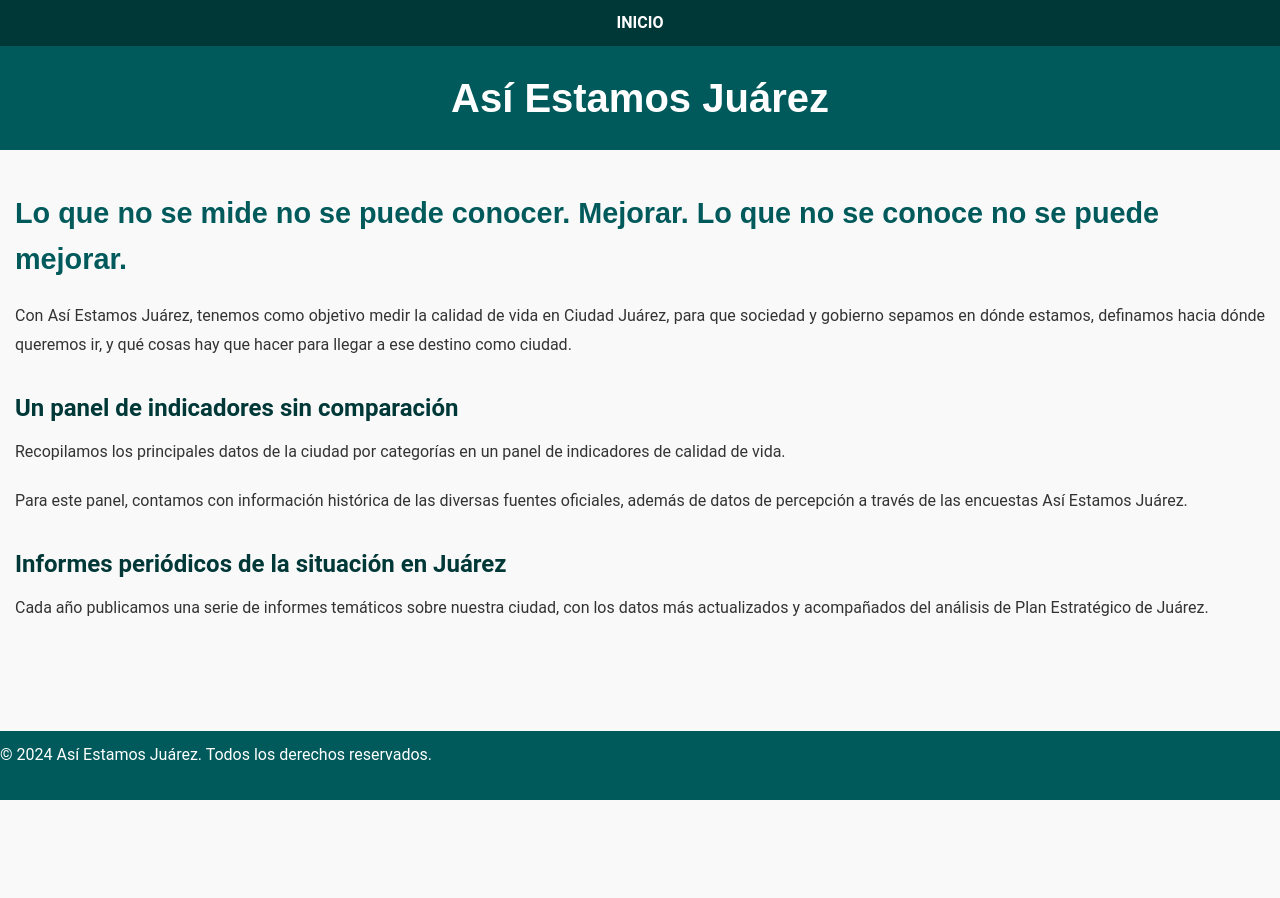
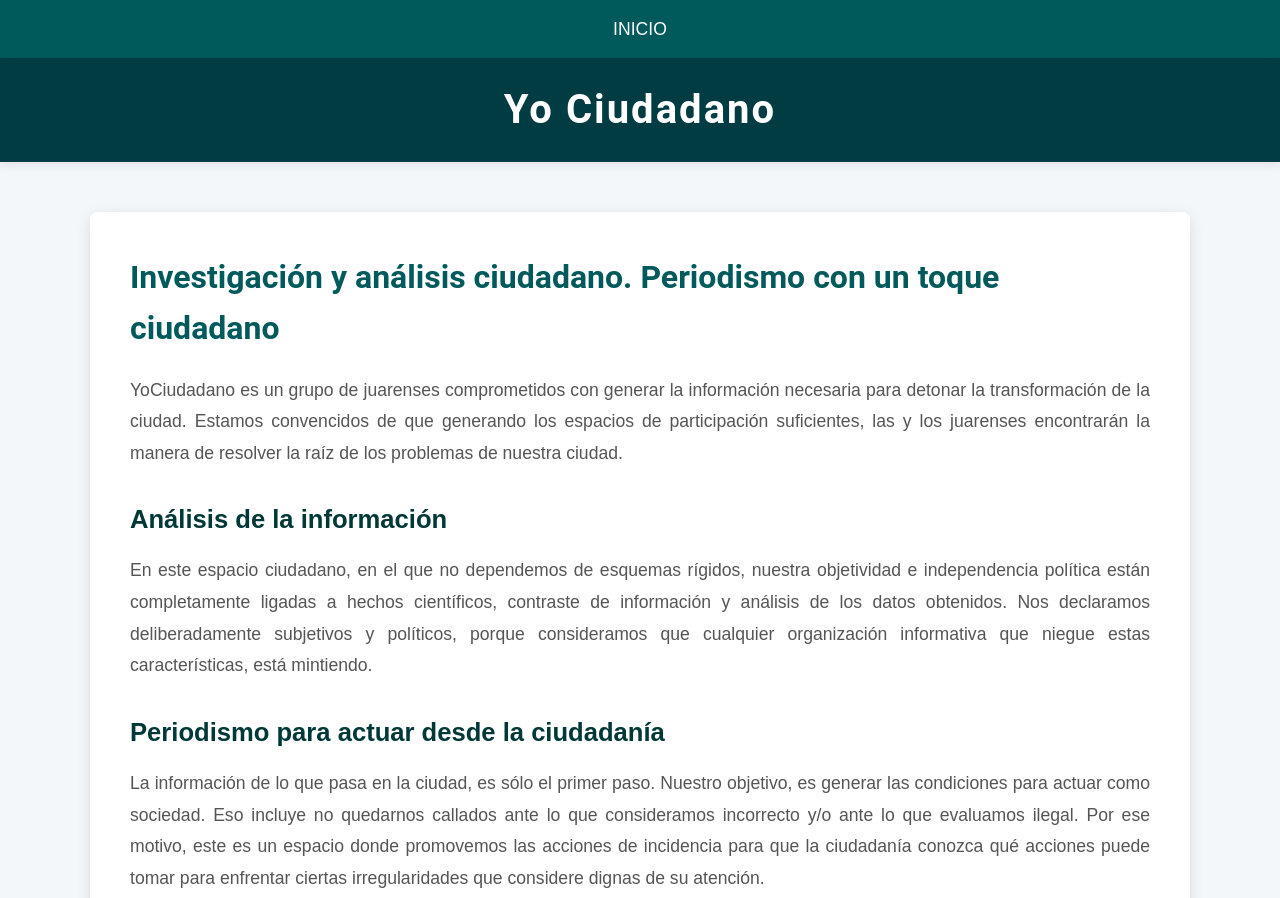
Before and after one commit to Monika1chr/Monika1chr, a plain HTML site: page Sub paginas/Así estamos en Juárez.html in a window 1280 px wide. Shown: the top 898 px of the page. Before the commit the page ends 800 px from the top, so only its background shows below. Drawn offline with Linux system fonts and the light colour scheme.

Commit message:
Update Así estamos en Juárez.html

```diff
--- a/Sub paginas/Así estamos en Juárez.html
+++ b/Sub paginas/Así estamos en Juárez.html
@@ -3,40 +3,39 @@
 <head>
     <meta charset="UTF-8">
     <meta name="viewport" content="width=device-width, initial-scale=1.0">
-    <title>Así Estamos Juárez</title>
+    <title>YoCiudadano</title>
     <style>
-
         * {
             margin: 0;
             padding: 0;
             box-sizing: border-box;
         }
 
-
         body {
-            font-family: 'Roboto', sans-serif;
-            background-color: #f9f9f9;
+            font-family: 'Arial', sans-serif;
+            background-color: #f4f7fa;
             color: #333;
             line-height: 1.6;
         }
 
-
         header {
-            background-color: #005a5b;
+            background-color: #003c42;
             color: #fff;
             padding: 20px 0;
             text-align: center;
+            box-shadow: 0 2px 10px rgba(0, 0, 0, 0.1);
         }
 
         header h1 {
             font-size: 2.5rem;
-            font-family: 'Montserrat', sans-serif;
+            font-family: 'Roboto', sans-serif;
+            font-weight: 700;
+            letter-spacing: 2px;
         }
 
-
         nav {
-            background-color: #003838;
-            padding: 10px 0;
+            background-color: #005a5b;
+            padding: 15px 0;
             text-align: center;
         }
 
@@ -44,73 +43,75 @@
             list-style: none;
             display: flex;
             justify-content: center;
+            margin: 0;
         }
 
         nav ul li {
-            margin: 0 15px;
+            margin: 0 20px;
         }
 
         nav ul li a {
             color: #fff;
             text-decoration: none;
-            font-size: 1rem;
-            font-weight: bold;
+            font-size: 1.1rem;
+            font-weight: 500;
             text-transform: uppercase;
+            transition: color 0.3s ease-in-out;
         }
 
         nav ul li a:hover {
             color: #f39c12;
         }
 
-
-        .container {
-            max-width: 960px;
-            margin: 0 auto;
-            padding: 0 15px;
-        }
-
-
         main {
-            padding: 40px 0;
+            padding: 50px 20px;
         }
 
         #contenido {
-            max-width: 100%;
+            max-width: 1100px;
             margin: 0 auto;
+            background-color: #fff;
+            padding: 40px;
+            border-radius: 8px;
+            box-shadow: 0 4px 15px rgba(0, 0, 0, 0.1);
         }
 
         h2 {
-            font-size: 1.8rem;
-            font-family: 'Montserrat', sans-serif;
+            font-size: 2rem;
+            font-family: 'Roboto', sans-serif;
             color: #005a5b;
             margin-bottom: 20px;
+            font-weight: 600;
         }
 
         h3 {
-            font-size: 1.5rem;
+            font-size: 1.6rem;
             color: #003838;
             margin-top: 30px;
-            margin-bottom: 10px;
+            margin-bottom: 15px;
+            font-weight: 600;
         }
 
         p {
-            font-size: 1rem;
+            font-size: 1.1rem;
+            color: #555;
             margin-bottom: 20px;
             line-height: 1.8;
             text-align: justify;
         }
 
-
         footer {
-            background-color: #005a5b;
+            background-color: #003c42;
             color: #fff;
             text-align: center;
-            padding: 10px 0;
-            position: fixed;
-            width: 100%;
-            bottom: 0;
+            padding: 15px 0;
+            margin-top: 50px;
+            box-shadow: 0 -2px 10px rgba(0, 0, 0, 0.1);
         }
 
+        footer p {
+            font-size: 1rem;
+        }
 
         @media (max-width: 768px) {
             header h1 {
@@ -125,22 +126,25 @@
                 margin: 10px 0;
             }
 
+            #contenido {
+                padding: 20px;
+            }
+
             h2 {
-                font-size: 1.5rem;
+                font-size: 1.6rem;
             }
 
             h3 {
-                font-size: 1.3rem;
+                font-size: 1.4rem;
             }
 
             p {
-                font-size: 0.9rem;
+                font-size: 1rem;
             }
         }
     </style>
 </head>
 <body>
-
 
     <nav>
         <ul>
@@ -148,30 +152,25 @@
         </ul>
     </nav>
 
-
     <header>
-      <h1>Así Estamos Juárez</h1>
+        <h1>Yo Ciudadano</h1>
     </header>
 
+    <main>
+        <section id="contenido">
+            <h2>Investigación y análisis ciudadano. Periodismo con un toque ciudadano</h2>
+            <p>YoCiudadano es un grupo de juarenses comprometidos con generar la información necesaria para detonar la transformación de la ciudad. Estamos convencidos de que generando los espacios de participación suficientes, las y los juarenses encontrarán la manera de resolver la raíz de los problemas de nuestra ciudad.</p>
 
-    <main>
-        <section id="contenido" class="container">
-            <h2>Lo que no se mide no se puede conocer. Mejorar. Lo que no se conoce no se puede mejorar.</h2>
-            <p>Con Así Estamos Juárez, tenemos como objetivo medir la calidad de vida en Ciudad Juárez, para que sociedad y gobierno sepamos en dónde estamos, definamos hacia dónde queremos ir, y qué cosas hay que hacer para llegar a ese destino como ciudad.</p>
+            <h3>Análisis de la información</h3>
+            <p>En este espacio ciudadano, en el que no dependemos de esquemas rígidos, nuestra objetividad e independencia política están completamente ligadas a hechos científicos, contraste de información y análisis de los datos obtenidos. Nos declaramos deliberadamente subjetivos y políticos, porque consideramos que cualquier organización informativa que niegue estas características, está mintiendo.</p>
 
-            <h3>Un panel de indicadores sin comparación</h3>
-            <p>Recopilamos los principales datos de la ciudad por categorías en un panel de indicadores de calidad de vida.</p>
-
-            <p>Para este panel, contamos con información histórica de las diversas fuentes oficiales, además de datos de percepción a través de las encuestas Así Estamos Juárez.</p>
-
-            <h3>Informes periódicos de la situación en Juárez</h3>
-            <p>Cada año publicamos una serie de informes temáticos sobre nuestra ciudad, con los datos más actualizados y acompañados del análisis de Plan Estratégico de Juárez.</p>
+            <h3>Periodismo para actuar desde la ciudadanía</h3>
+            <p>La información de lo que pasa en la ciudad, es sólo el primer paso. Nuestro objetivo, es generar las condiciones para actuar como sociedad. Eso incluye no quedarnos callados ante lo que consideramos incorrecto y/o ante lo que evaluamos ilegal. Por ese motivo, este es un espacio donde promovemos las acciones de incidencia para que la ciudadanía conozca qué acciones puede tomar para enfrentar ciertas irregularidades que considere dignas de su atención.</p>
         </section>
     </main>
 
-
     <footer>
-        <p>&copy; 2024 Así Estamos Juárez. Todos los derechos reservados.</p>
+        <p>&copy; 2024 YoCiudadano. Todos los derechos reservados.</p>
     </footer>
 
 </body>
```
